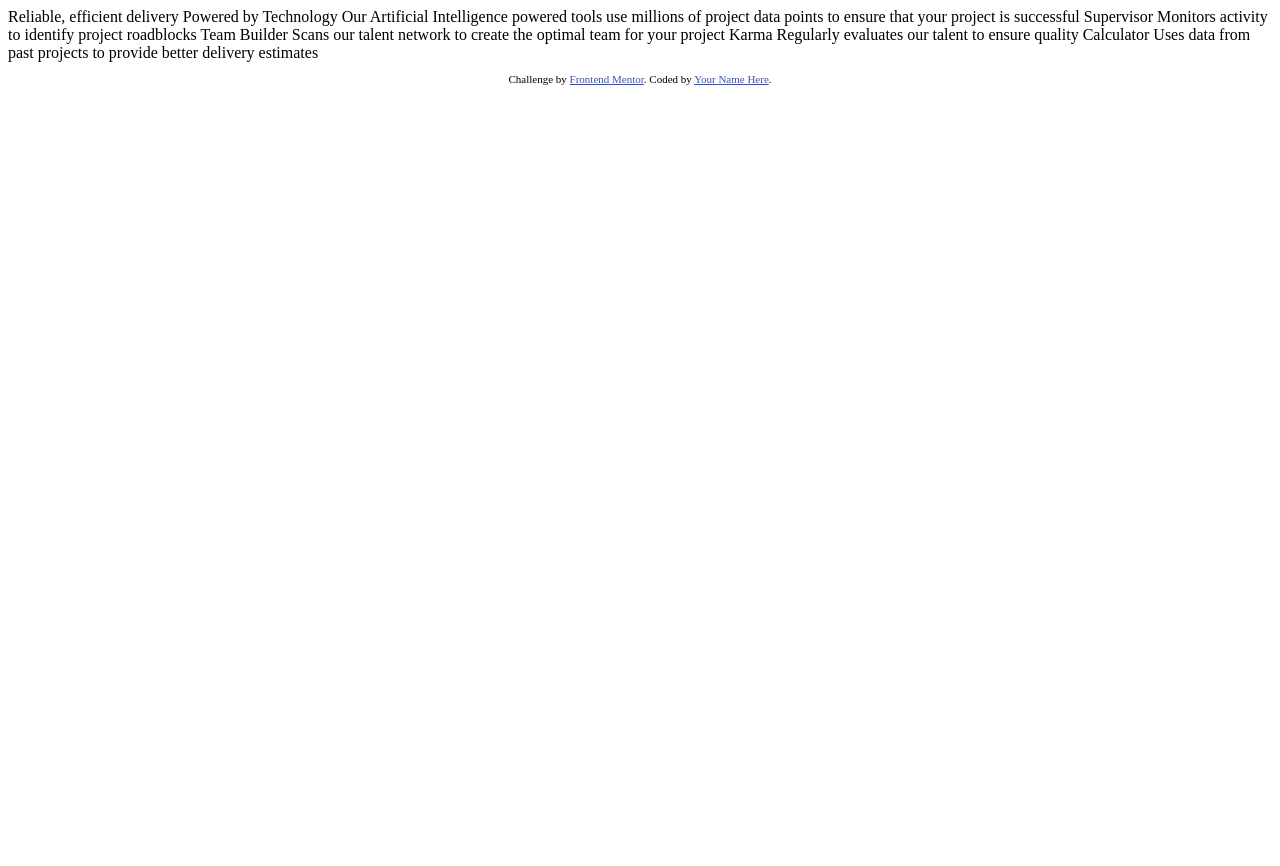
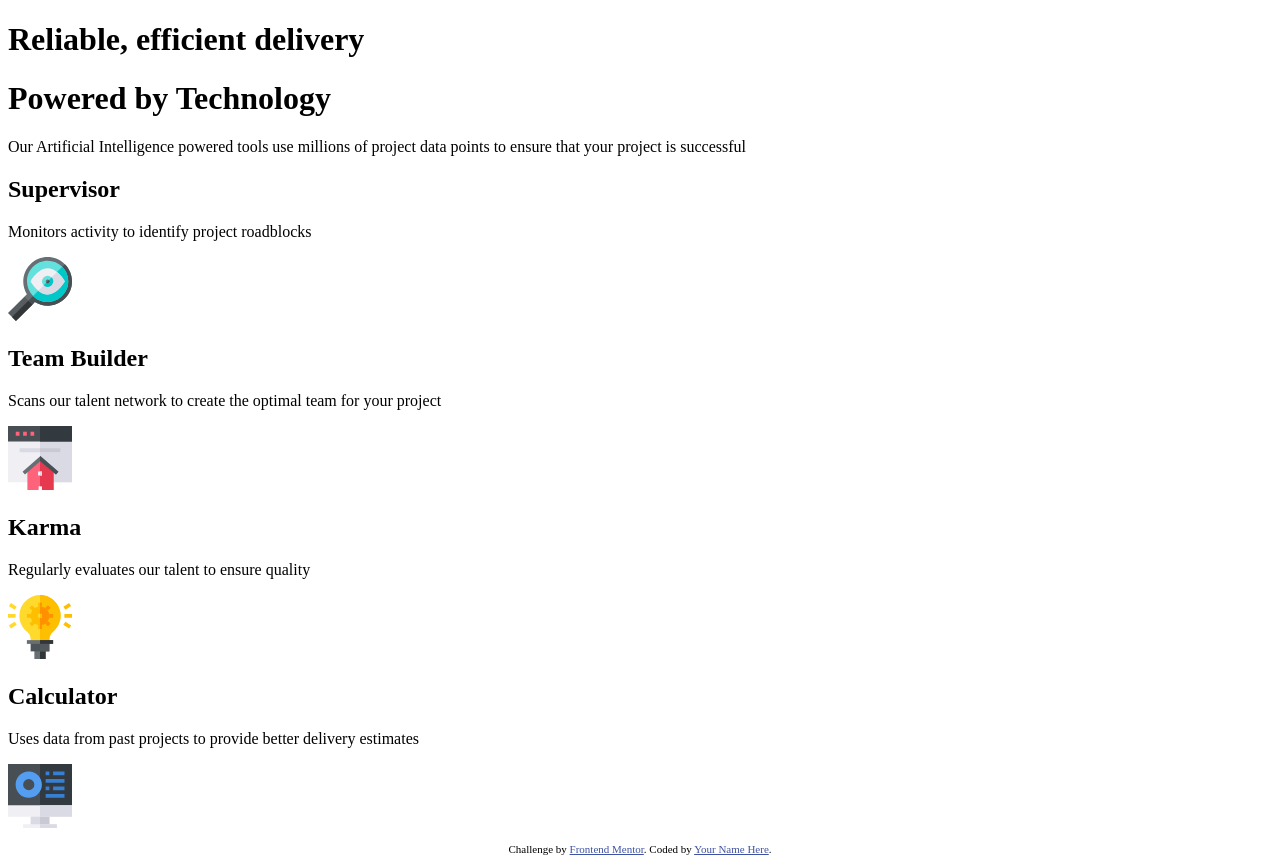
Before and after one commit to csbainbridge/four-card-feature, a plain HTML site: page index.html in a window 1280 px wide. Before the commit the page ends 800 px from the top, so only its background shows below. Drawn offline with Linux system fonts and the light colour scheme.

Commit message:
HTML structure

```diff
--- a/index.html
+++ b/index.html
@@ -9,31 +9,71 @@
   <title>Frontend Mentor | Four card feature section</title>
 
   <!-- Feel free to remove these styles or customise in your own stylesheet 👍 -->
+
   <style>
     .attribution { font-size: 11px; text-align: center; }
     .attribution a { color: hsl(228, 45%, 44%); }
   </style>
 </head>
+
 <body>
 
-  Reliable, efficient delivery
-  Powered by Technology
+  <!-- Header::
+        Heading 1
+        Heading 1
+        Paragraph
+  -->
 
-  Our Artificial Intelligence powered tools use millions of project data points
-  to ensure that your project is successful
 
-  Supervisor
-  Monitors activity to identify project roadblocks
+  <!--Sections::4
+        Heading 2
+        Paragraph
+        Image
+  -->
+  <main>
 
-  Team Builder
-  Scans our talent network to create the optimal team for your project
+    <header>
+      <h1>Reliable, efficient delivery</h1>
+      <h1>Powered by Technology</h1>
+      <p>Our Artificial Intelligence powered tools use millions of project data points
+        to ensure that your project is successful</p>
+    </header>
 
-  Karma
-  Regularly evaluates our talent to ensure quality
+    <section>
+      <section>
+        <header>
+          <h2>Supervisor</h2>
+          <p>Monitors activity to identify project roadblocks</p>
+        </header>
+        <img src="images/icon-supervisor.svg" alt="An icon of a magnifying glass with eye">
+      </section>
 
-  Calculator
-  Uses data from past projects to provide better delivery estimates
+      <section>
+        <header>
+          <h2>Team Builder</h2>
+          <p>Scans our talent network to create the optimal team for your project</p>
+        </header>
+        <img src="images/icon-team-builder.svg" alt="An icon of a web browser with a house in front">
+      </section>
 
+      <section>
+        <header>
+          <h2>Karma</h2>
+          <p>Regularly evaluates our talent to ensure quality</p>
+        </header>
+        <img src="images/icon-karma.svg" alt="An icon of a lightbulb with a cog inside it">
+      </section>
+
+      <section>
+        <header>
+          <h2>Calculator</h2>
+          <p>Uses data from past projects to provide better delivery estimates</p>
+        </header>
+        <img src="images/icon-calculator.svg" alt="An icon of a computer monitor">
+      </section>
+    </section>
+
+  </main>
 
   <footer>
     <p class="attribution">
@@ -41,5 +81,6 @@
       Coded by <a href="#">Your Name Here</a>.
     </p>
   </footer>
+
 </body>
 </html>
```
